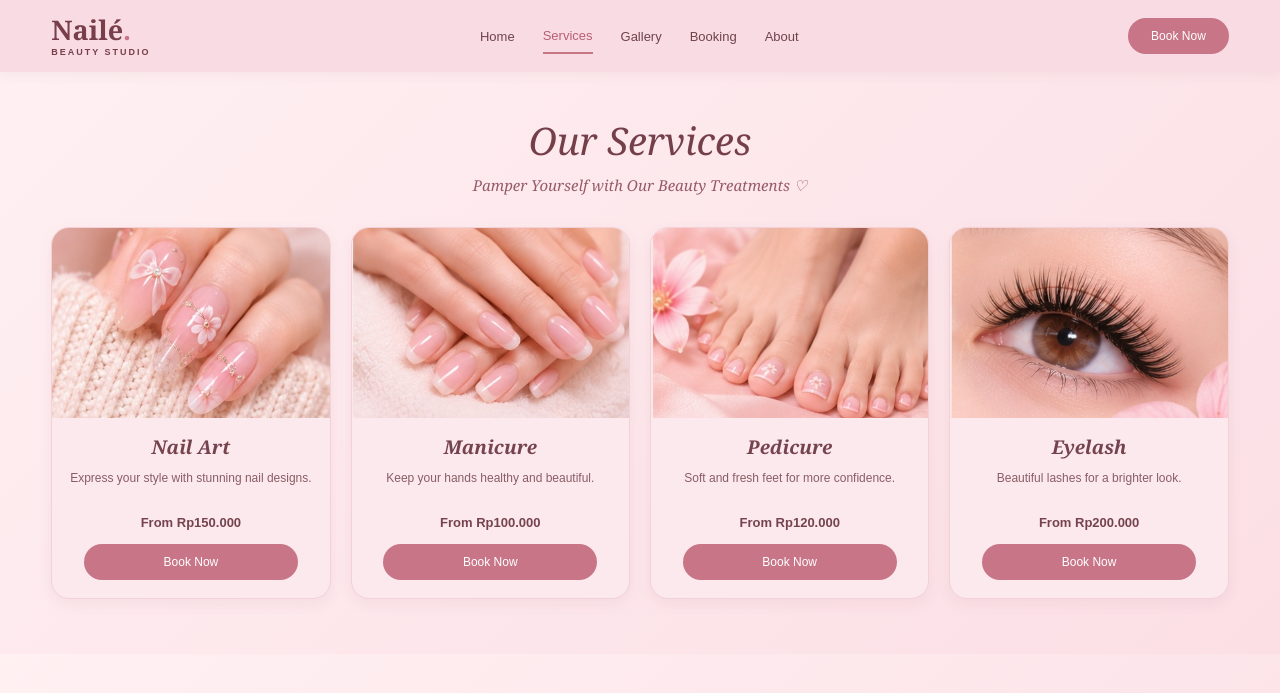
After one commit to serralistiani/TUGAS-AKHIR-PEMROGRAMAN-WEB, a PHP site: page /customer/services.php in a window 1280 px wide. The commit adds this page. Shown: the top 693 px of the page. Run offline with PHP 8.4, Linux system fonts and the light colour scheme.

Commit message:
Update Home and Add Services Page

```diff
--- /dev/null
+++ b/customer/services.php
@@ -0,0 +1,314 @@
+
+<!DOCTYPE html>
+<html lang="id">
+<head>
+    <meta charset="UTF-8">
+    <meta name="viewport" content="width=device-width, initial-scale=1.0">
+    <title>Services | Nailé Beauty Studio</title>
+
+    <style>
+        * {
+            box-sizing: border-box;
+        }
+
+        body {
+            margin: 0;
+            font-family: Arial, sans-serif;
+            background: linear-gradient(135deg, #fff0f2, #fbdfe5);
+            color: #75434d;
+        }
+
+        /* NAVBAR */
+        .services-navbar {
+            min-height: 72px;
+            padding: 10px 4%;
+            display: flex;
+            align-items: center;
+            justify-content: space-between;
+            background: #f9dce3;
+            box-shadow: 0 2px 12px rgba(140, 75, 90, 0.08);
+        }
+
+        .services-logo {
+            color: #783f4a;
+            font-family: Georgia, serif;
+            font-size: 27px;
+            font-weight: bold;
+            text-decoration: none;
+            line-height: 1;
+        }
+
+        .services-logo span {
+            color: #c87587;
+        }
+
+        .services-logo small {
+            display: block;
+            font-family: Arial, sans-serif;
+            font-size: 9px;
+            letter-spacing: 2px;
+            text-align: center;
+            margin-top: 5px;
+        }
+
+        .services-navbar nav {
+            display: flex;
+            align-items: center;
+            gap: 28px;
+        }
+
+        .services-navbar nav a {
+            color: #70434b;
+            font-size: 13px;
+            text-decoration: none;
+            padding: 9px 0;
+            transition: 0.3s;
+        }
+
+        .services-navbar nav a.active,
+        .services-navbar nav a:hover {
+            color: #b85e73;
+            border-bottom: 2px solid #c87587;
+        }
+
+        .navbar-book-btn {
+            padding: 11px 23px;
+            background: #c87587;
+            color: white;
+            border-radius: 30px;
+            text-decoration: none;
+            font-size: 12px;
+            transition: 0.3s;
+        }
+
+        .navbar-book-btn:hover {
+            background: #a95469;
+        }
+
+        /* SERVICES */
+        .services-main {
+            padding: 42px 4% 55px;
+        }
+
+        .services-heading {
+            text-align: center;
+            margin-bottom: 32px;
+        }
+
+        .services-heading h1 {
+            font-family: Georgia, serif;
+            font-size: 38px;
+            font-style: italic;
+            font-weight: normal;
+            margin: 0 0 9px;
+            color: #743f49;
+        }
+
+        .services-heading p {
+            font-family: Georgia, serif;
+            font-size: 15px;
+            font-style: italic;
+            margin: 0;
+            color: #965b67;
+        }
+
+        /* SERVICE CARDS */
+        .services-card-grid {
+            max-width: 1250px;
+            margin: auto;
+            display: grid;
+            grid-template-columns: repeat(4, minmax(0, 1fr));
+            gap: 20px;
+        }
+
+        .services-card {
+            overflow: hidden;
+            text-align: center;
+            background: #fce9ed;
+            border: 1px solid #f2d1d9;
+            border-radius: 18px;
+            box-shadow: 0 5px 14px rgba(155, 91, 105, 0.08);
+            transition: 0.3s;
+        }
+
+        .services-card:hover {
+            transform: translateY(-5px);
+            box-shadow: 0 9px 20px rgba(155, 91, 105, 0.15);
+        }
+
+        .services-card img {
+            display: block;
+            width: 100%;
+            height: 190px;
+            object-fit: cover;
+        }
+
+        .services-card-info {
+            padding: 16px 13px 18px;
+        }
+
+        .services-card-info h2 {
+            font-family: Georgia, serif;
+            font-size: 19px;
+            font-style: italic;
+            margin: 0 0 9px;
+            color: #75434d;
+        }
+
+        .services-card-info p {
+            min-height: 36px;
+            font-size: 12px;
+            line-height: 1.6;
+            margin: 0 0 10px;
+            color: #895d65;
+        }
+
+        .services-card-info strong {
+            display: block;
+            font-size: 13px;
+            color: #75434d;
+            margin-bottom: 14px;
+        }
+
+        .services-book-btn {
+            display: inline-block;
+            width: 85%;
+            padding: 11px 0;
+            background: #c87587;
+            color: white;
+            border-radius: 30px;
+            text-decoration: none;
+            font-size: 12px;
+            transition: 0.3s;
+        }
+
+        .services-book-btn:hover {
+            background: #a95469;
+        }
+
+        /* RESPONSIVE */
+        @media (max-width: 850px) {
+            .services-card-grid {
+                grid-template-columns: repeat(2, minmax(0, 1fr));
+            }
+
+            .services-navbar nav {
+                gap: 13px;
+            }
+        }
+
+        @media (max-width: 600px) {
+            .services-navbar {
+                flex-wrap: wrap;
+                gap: 12px;
+            }
+
+            .services-navbar nav {
+                order: 3;
+                width: 100%;
+                justify-content: center;
+                flex-wrap: wrap;
+            }
+
+            .services-card-grid {
+                grid-template-columns: repeat(2, minmax(0, 1fr));
+                gap: 10px;
+            }
+
+            .services-card img {
+                height: 135px;
+            }
+
+            .services-heading h1 {
+                font-size: 30px;
+            }
+        }
+    </style>
+</head>
+
+<body>
+
+    <!-- NAVBAR -->
+    <header class="services-navbar">
+
+        <a href="../index.php" class="services-logo">
+            Nailé<span>.</span>
+            <small>BEAUTY STUDIO</small>
+        </a>
+
+        <nav>
+            <a href="../index.php">Home</a>
+            <a href="services.php" class="active">Services</a>
+            <a href="gallery.php">Gallery</a>
+            <a href="booking.php">Booking</a>
+            <a href="about.php">About</a>
+        </nav>
+
+        <a href="booking.php" class="navbar-book-btn">Book Now</a>
+
+    </header>
+
+    <!-- SERVICES -->
+    <main class="services-main">
+
+        <div class="services-heading">
+            <h1>Our Services</h1>
+            <p>Pamper Yourself with Our Beauty Treatments ♡</p>
+        </div>
+
+        <div class="services-card-grid">
+
+            <!-- NAIL ART -->
+            <article class="services-card">
+                <img src="../assets/images/02-nail-art.jpg" alt="Nail Art">
+
+                <div class="services-card-info">
+                    <h2>Nail Art</h2>
+                    <p>Express your style with stunning nail designs.</p>
+                    <strong>From Rp150.000</strong>
+                    <a href="booking.php" class="services-book-btn">Book Now</a>
+                </div>
+            </article>
+
+            <!-- MANICURE -->
+            <article class="services-card">
+                <img src="../assets/images/03-manicure.jpg" alt="Manicure">
+
+                <div class="services-card-info">
+                    <h2>Manicure</h2>
+                    <p>Keep your hands healthy and beautiful.</p>
+                    <strong>From Rp100.000</strong>
+                    <a href="booking.php" class="services-book-btn">Book Now</a>
+                </div>
+            </article>
+
+            <!-- PEDICURE -->
+            <article class="services-card">
+                <img src="../assets/images/04-pedicure.jpg" alt="Pedicure">
+
+                <div class="services-card-info">
+                    <h2>Pedicure</h2>
+                    <p>Soft and fresh feet for more confidence.</p>
+                    <strong>From Rp120.000</strong>
+                    <a href="booking.php" class="services-book-btn">Book Now</a>
+                </div>
+            </article>
+
+            <!-- EYELASH -->
+            <article class="services-card">
+                <img src="../assets/images/05-eyelash.jpg" alt="Eyelash">
+
+                <div class="services-card-info">
+                    <h2>Eyelash</h2>
+                    <p>Beautiful lashes for a brighter look.</p>
+                    <strong>From Rp200.000</strong>
+                    <a href="booking.php" class="services-book-btn">Book Now</a>
+                </div>
+            </article>
+
+        </div>
+
+    </main>
+
+</body>
+</html>
```
Also changed, not shown: customer/layanan.php (deleted, +0 -86 lines), index.php (+7 -7 lines).
